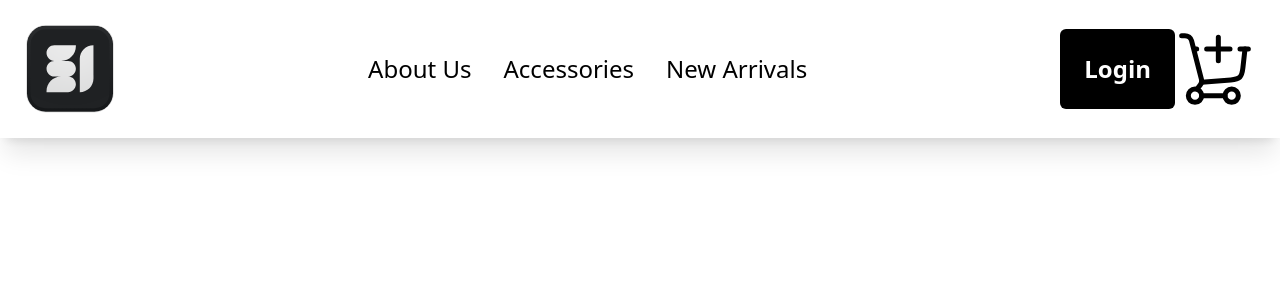
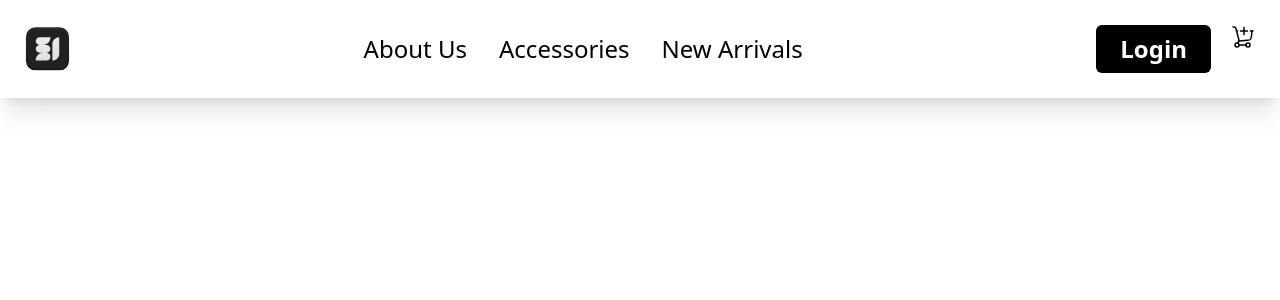
Before and after one commit to baeganBytes/nexora, a Next.js app: page / in a window 1280 px wide. Shown: the top 300 px of the page. Built offline with nearby package versions, Linux system fonts and the light colour scheme.

Commit message:
Update 2 navbar

```diff
--- a/components/ui/shared/Navigation-bar/navigation.tsx
+++ b/components/ui/shared/Navigation-bar/navigation.tsx
@@ -2,23 +2,12 @@ import React from "react";
 import Image from "next/image";
 import logo from "@/public/svg/logo.svg"
 import cart from "@/public/svg/cart.svg"
-import { Ubuntu, Archivo } from "next/font/google";
-
-const ubuntu = Ubuntu({
-    weight: ["300", "400", "500", "700"],
-    subsets: ["latin"]
-})
-
-const archivo = Archivo({
-    weight: ["500", "600", "700", "800", "900"],
-    subsets: ["latin"]
-})
 
 function Navigation() {
   return (
     <nav className="bg-white/30 backdrop-blur-md border border-white/20 p-6 shadow-xl w-100% mb-8 flex items-center justify-between">
       <div className="logo">
-        <Image src={logo} alt="logo" height={92} width={90} />
+        <Image src={logo} alt="logo" height={46} width={45} />
       </div>
       <ul className="list-none flex gap-8">
         <li>
@@ -46,12 +35,12 @@ function Navigation() {
           </a>
         </li>
       </ul>
-      <div className="flex">
-        <button className="py-2 px-6 rounded-md font-bold text-2xl bg-black text-white cursor-pointer">
+      <div className="flex gap-5">
+        <button className="font-archivo py-2 px-6 rounded-md font-bold text-2xl bg-black text-white cursor-pointer">
           Login
         </button>
         <div className="add-to-cart">
-          <Image src={cart} alt="cart" height={80} width={80} />
+          <Image src={cart} alt="cart" height={24} width={24} />
         </div>
       </div>
     </nav>
--- a/src/app/globals.css
+++ b/src/app/globals.css
@@ -1 +1,11 @@
 @import "tailwindcss";
+@import url('https://fonts.googleapis.com/css2?family=Ubuntu:ital,wght@0,300;0,400;0,500;0,700;1,300;1,400;1,500;1,700&display=swap');
+@import url('https://fonts.googleapis.com/css2?family=Archivo:ital,wght@0,100..900;1,100..900&display=swap');
+
+@theme {
+    --font-ubuntu: Ubuntu
+    --font-archivo: Archivo
+}
+
+/* Force standard desktop hover behavior if you are on a touchscreen hybrid laptop */
+@custom-variant hover (&:hover);
```
